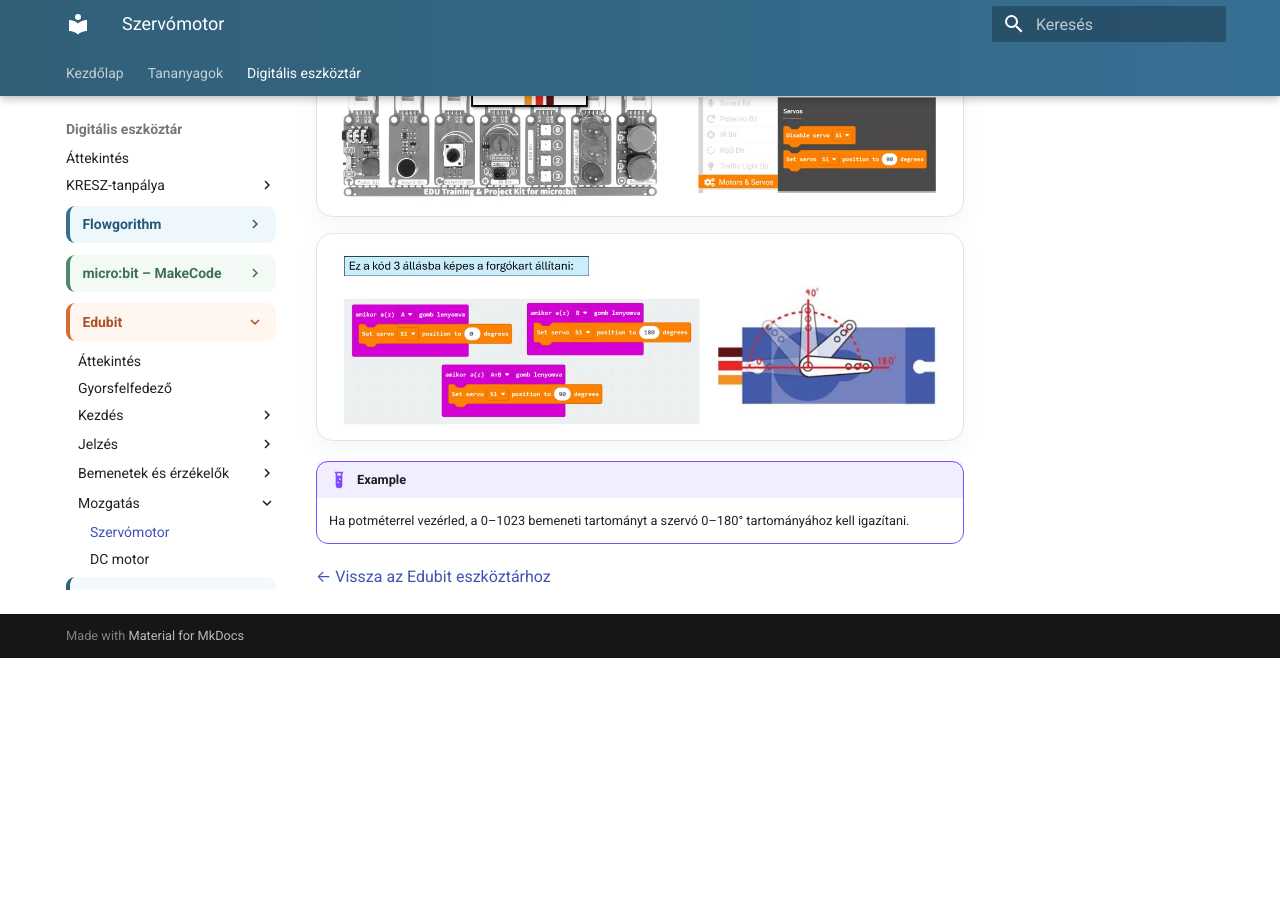
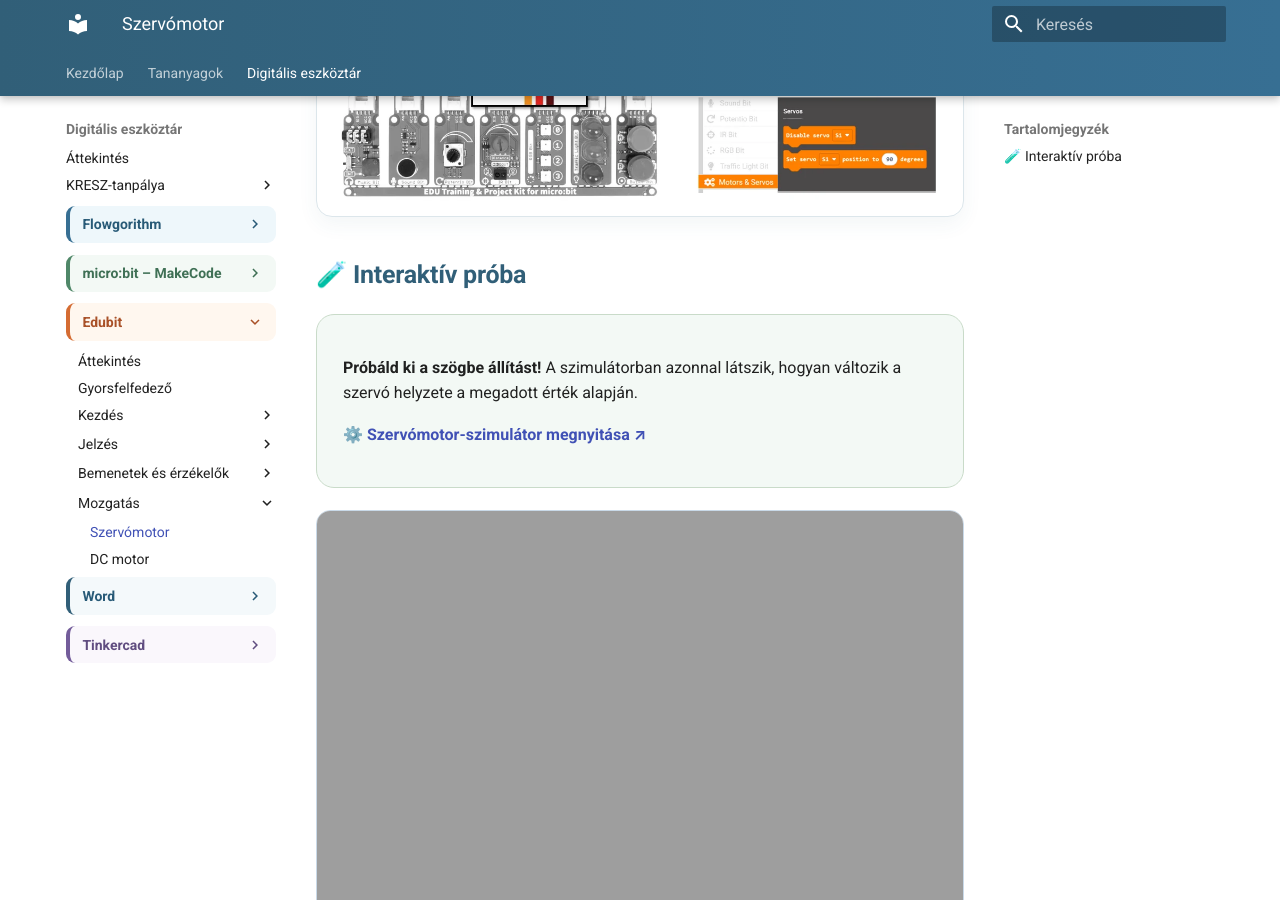
Before and after one commit to bsuszter/digitalis-eszkoztar, an MkDocs documentation site: the page built from docs/eszkoztar/edubit/szervomotor.md, in a window 1280 px wide and 900 px high, scrolled down 468 px. Built offline with MkDocs 1.6.1 and Material for MkDocs 9.7.7, drawn with Linux system fonts in a browser that asks for light colours; before the commit the page ends 1126 px from its top, so only the background shows below that.

Commit message:
Restore Edubit servo simulator

```diff
--- a/docs/eszkoztar/edubit/szervomotor.md
+++ b/docs/eszkoztar/edubit/szervomotor.md
@@ -6,6 +6,15 @@ Jó például ajtó, kar, mutató, robotfej vagy más pontosan pozicionálható
 
 <figure class="tool-figure tool-figure--wide"><img src="../../../images/edubit/07-szervo-1.webp" alt="Szervómotor csatlakoztatása és vezérlése"></figure>
 
+## 🧪 Interaktív próba
+
+<div class="project-panel project-panel--green">
+  <p><strong>Próbáld ki a szögbe állítást!</strong> A szimulátorban azonnal látszik, hogyan változik a szervó helyzete a megadott érték alapján.</p>
+  <p><a href="https://bsuszter.github.io/szervo/" target="_blank" rel="noopener noreferrer"><strong>⚙️ Szervómotor-szimulátor megnyitása ↗</strong></a></p>
+</div>
+
+<iframe src="https://bsuszter.github.io/szervo/" title="Szervómotor interaktív szimulátor" style="width:100%;min-height:560px;border:1px solid #c9d9e8;border-radius:14px;background:#fff;" loading="lazy"></iframe>
+
 <figure class="tool-figure tool-figure--wide"><img src="../../../images/edubit/07-szervo-2.webp" alt="Szervómotor programozása MakeCode-ban"></figure>
 
 !!! example
```
